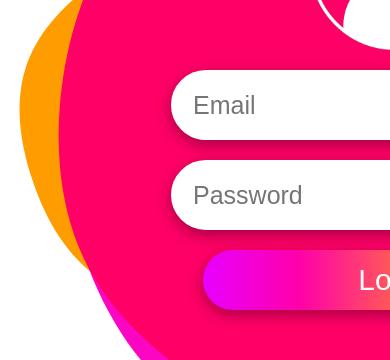
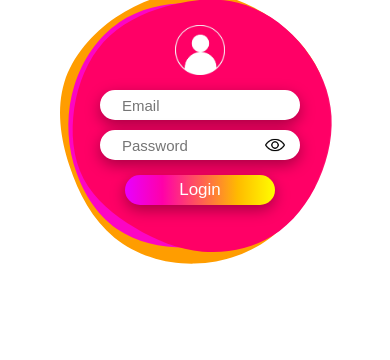
Before and after one commit to Liam-a-34/LMA_Creations, a plain HTML site: page glowing-login-form/clf.html in a window 390 px wide. Shown: the part 297-657 px from the top of the page. Drawn offline with nearby package versions, Linux system fonts and the light colour scheme.

Commit message:
Added responsive styling for glow form

```diff
--- a/glowing-login-form/clf.css
+++ b/glowing-login-form/clf.css
@@ -67,7 +67,6 @@ img{
     height: 170px;
     filter: invert(1);
     position: relative;
-
     margin-bottom: 10px
 }
 
@@ -132,3 +131,94 @@ button{
         rotate: -360deg
     }
 }
+
+@media screen and (max-width: 800px){
+    .clf-big-blob-div{
+        width: 600px;
+    }
+
+    .clf-div{
+        width: 100%;
+        height: 100%;
+    }
+
+    .login-form{
+        top: 200px;
+    }
+
+    img{
+        height: 100px;
+        width: 100px;
+    }
+
+    .show-button{
+        left: 130px;
+        bottom: 52px
+    }
+
+    .show-img{
+        width: 30px;
+        height: 30px;
+    }
+
+    input{
+        height: 50px;
+        font-size: 20px;
+    }
+
+    button{
+        height: 50px;
+        font-size: 25px;
+    }
+}
+
+@media screen and (max-width: 600px){
+    .clf-big-blob-div{
+        width: 300px;
+        height: 300px;
+        position: relative;
+        display: flex;
+        align-items: center;
+        justify-content: center;
+    }
+
+    .clf-div{
+        top: 10px;
+        left: 15px;
+    }
+
+    .login-form{
+        top: 40px;
+        left: -10px;
+        width: 300px;
+        height: 300px;
+    }
+
+    input{
+        height: 30px;
+        width: 200px;
+        font-size: 15px;
+        margin: 5px 0;
+    }
+
+    button{
+        height: 30px;
+        width: 150px;
+        font-size: 17px;
+    }
+
+    .show-button{
+        left: 75px;
+        bottom: 38px;
+    }
+
+    .show-img{
+        width: 20px;
+        height: 20px;
+    }
+
+    img{
+        width: 50px;
+        height: 50px;
+    }
+}
```
